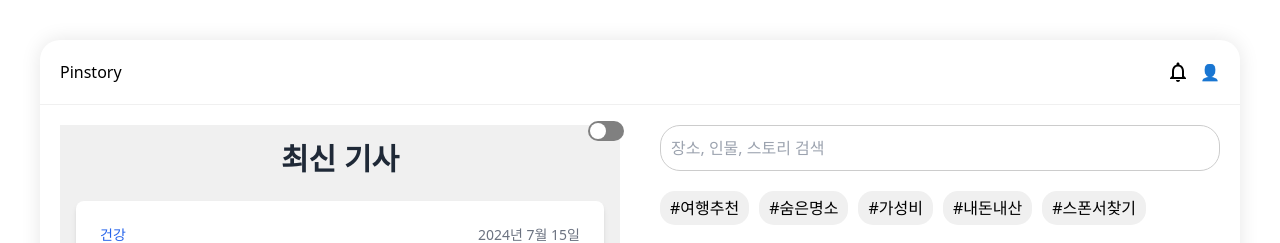
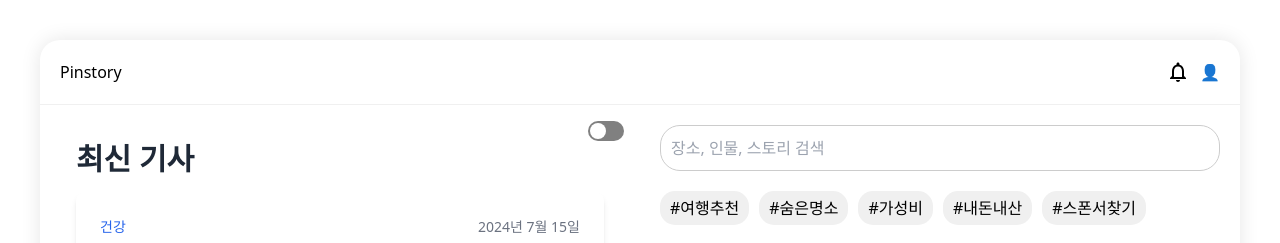
Before and after one commit to Codgm/PinAD_TedinIT, a Next.js app: page /homepage in a window 1280 px wide. Shown: the top 243 px of the page. Built offline with nearby package versions, Linux system fonts and the light colour scheme.

Commit message:
fix-스크롤바 오류 수정

```diff
--- a/src/app/components/home2.js
+++ b/src/app/components/home2.js
@@ -53,7 +53,6 @@ export default function Home2() {
         </header>
 
         <main className={styles.main}>
-          <div className='w-1/2'>
           <section className={styles.imageSection}>
             <label className={styles.switch}>
               <input
@@ -65,8 +64,6 @@ export default function Home2() {
             </label>
             {isChecked ? <Map/> : <MapList/>}
           </section>
-          </div>
-
           <section className={styles.contentSection}>
             <div className={styles.searchBar}>
               <input type="text" placeholder="장소, 인물, 스토리 검색" />
--- a/src/app/components/maplist.js
+++ b/src/app/components/maplist.js
@@ -24,14 +24,12 @@ const articles = [
   }
 ];
 
+
 const MapList = () => {
   return (
-    <div class="flex flex-col" style={{height: "75vh;", overflow:"auto;"}}>
-
-      {/* 스크롤 가능한 리스트 영역 */}
-      <div className="flex-1 overflow-y-auto">
-        <div className="container mx-auto p-4">
-          <h1 className="text-3xl font-bold mb-6 text-gray-800">최신 기사</h1>
+    <div className="h-full overflow-hidden flex flex-col">
+      <h1 className="text-3xl font-bold p-4 text-gray-800">최신 기사</h1>
+      <div className="flex-1 overflow-y-auto px-4 pb-4">
         <div className="space-y-8">
           {articles.map((article) => (
             <article key={article.id} className="bg-white rounded-lg shadow-md">
@@ -51,8 +49,6 @@ const MapList = () => {
         </div>
       </div>
     </div>
-    </div>
   );
 };
-
 export default MapList;
```
Lines whose indentation alone changed are shown as unchanged.
